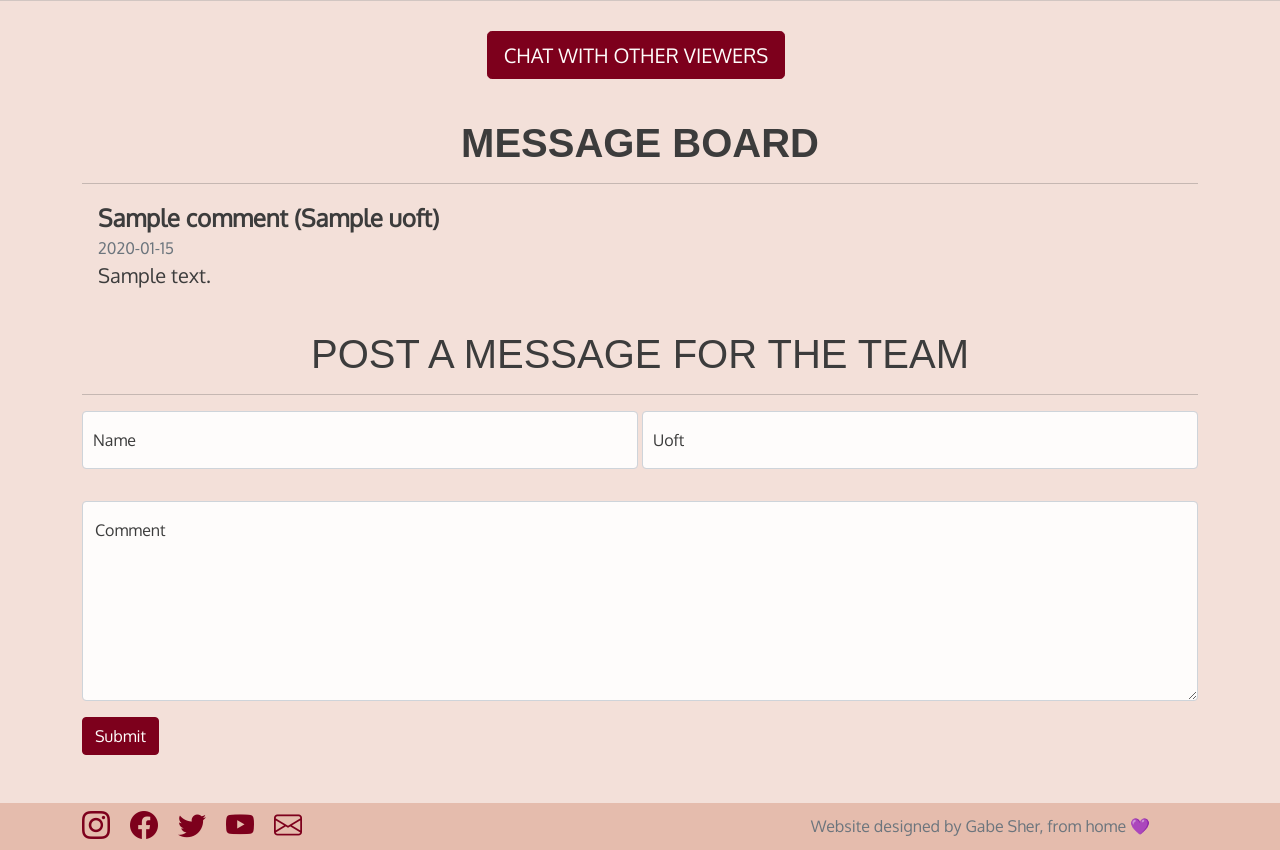
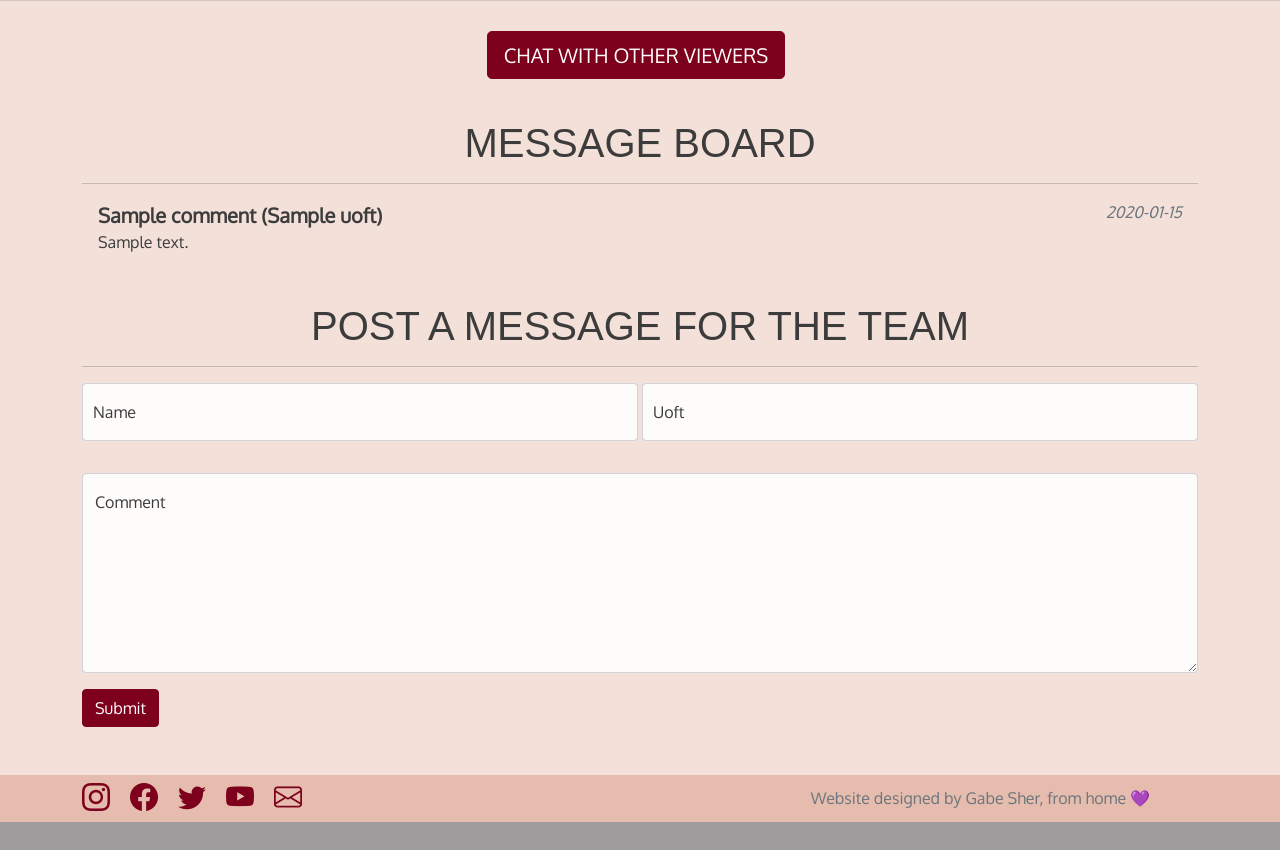
Before and after one commit to skulenite-web/2t1, a Python web app: template app/templates/watch.html in a window 1280 px wide. Shown: the part 867-1717 px from the top of the page. After the commit the page ends 1689 px from the top, so only its background shows below. Run offline with Jinja, Linux system fonts and the light colour scheme; the template is opened without the code that fills it: most values are stand-ins (such as "Sample title", 1, 10 or a date in 2020); form fields are guessed from the names that the template uses; some libraries are stand-ins or nearby versions; some web fonts are replaced.

Commit message:
Changed Message style and comment you get on submission

```diff
--- a/app/static/js/fetch-submit.js
+++ b/app/static/js/fetch-submit.js
@@ -16,7 +16,7 @@ function fetchpost() {
     })
     .then(function (text) {
         if (text === 'SUCCESS') {
-            document.getElementById('form-results-box').innerHTML = "Your review has been submitted! We'll review it and it will appear on the site shortly.";
+            document.getElementById('form-results-box').innerHTML = "Your comment has been submitted! We'll review it and it will appear on the site shortly.";
             document.getElementById('form-results-box').style.opacity = 1;
         } else {
             document.getElementById('form-results-box').innerHTML = "That didn't work. Try resubmitting, and make sure you fill out your name and a comment.";
--- a/app/templates/watch.html
+++ b/app/templates/watch.html
@@ -29,22 +29,21 @@
             </div>
 
             {% if comments|length != 0 %}
-            <h1 class='h1 mt-2 sub-font text-center pt-3 fw-bold'>
+            <h1 class='h1 mt-2 sub-font text-center pt-3'>
                 MESSAGE BOARD
             </h1>
             <hr class='border-dark mb-3'>
             <div class='container g-3'>
-                {% if comments|length > 5 %}<a href='#leave-review' class='btn btn-sm btn-danger mb-3'>Leave your own!</a>{% endif %}
+                {% if comments|length > 5 %}<a href='#leave-comment' class='btn btn-sm btn-danger mb-3'>Leave your own!</a>{% endif %}
                 {% for comment in comments %}
-                    <div class='row'>
-                        <span class='float-start fs-4 fw-bold'>{{comment['name']}}{% if comment['uoft'] != '' %} ({{comment['uoft']}}){% endif %}</span>
-                        <span class='float-end fs-6 text-muted'>{{comment['date-readable']}}</span>
-                        <p class='fs-5'>{{comment['comment']}}</p>
+                    <div class='comment-item pb-2'>
+                        <span class='fs-5 fw-bold'>{{comment['name']}}{% if comment['uoft'] != '' %} ({{comment['uoft']}}){% endif %}</span><span class='float-end fs-6 fst-italic text-muted'>{{comment['date-readable']}}</span>
+                        <p class='fs-6'>{{comment['comment']}}</p>
                     </div>
                 {% endfor %}
             </div>
             {% endif %}
-            <h1 id='leave-review' class='h1 mt-2 sub-font text-center pt-3'>
+            <h1 id='leave-comment' class='h1 mt-2 sub-font text-center pt-3'>
                 POST A MESSAGE FOR THE TEAM
             </h1>
 
```
